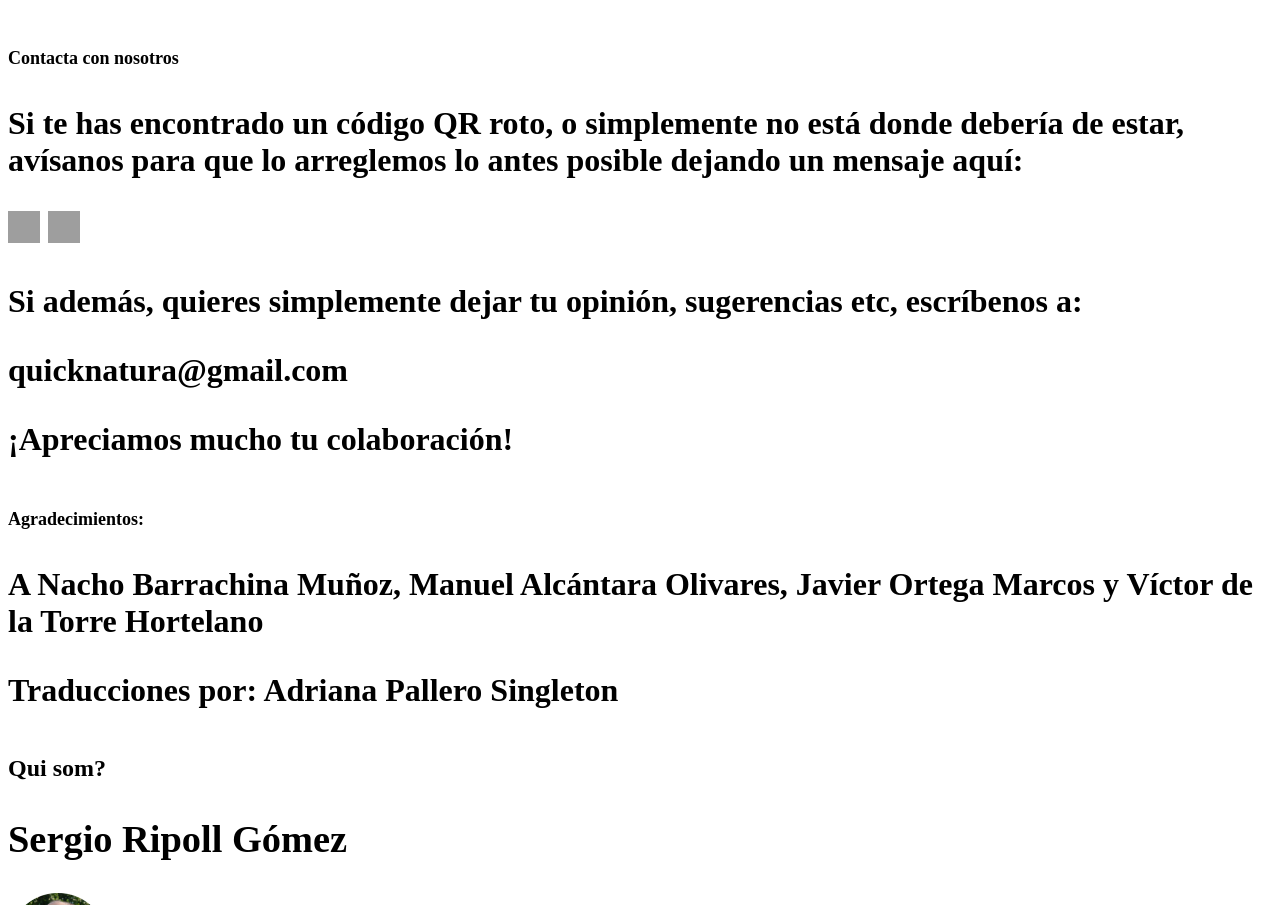
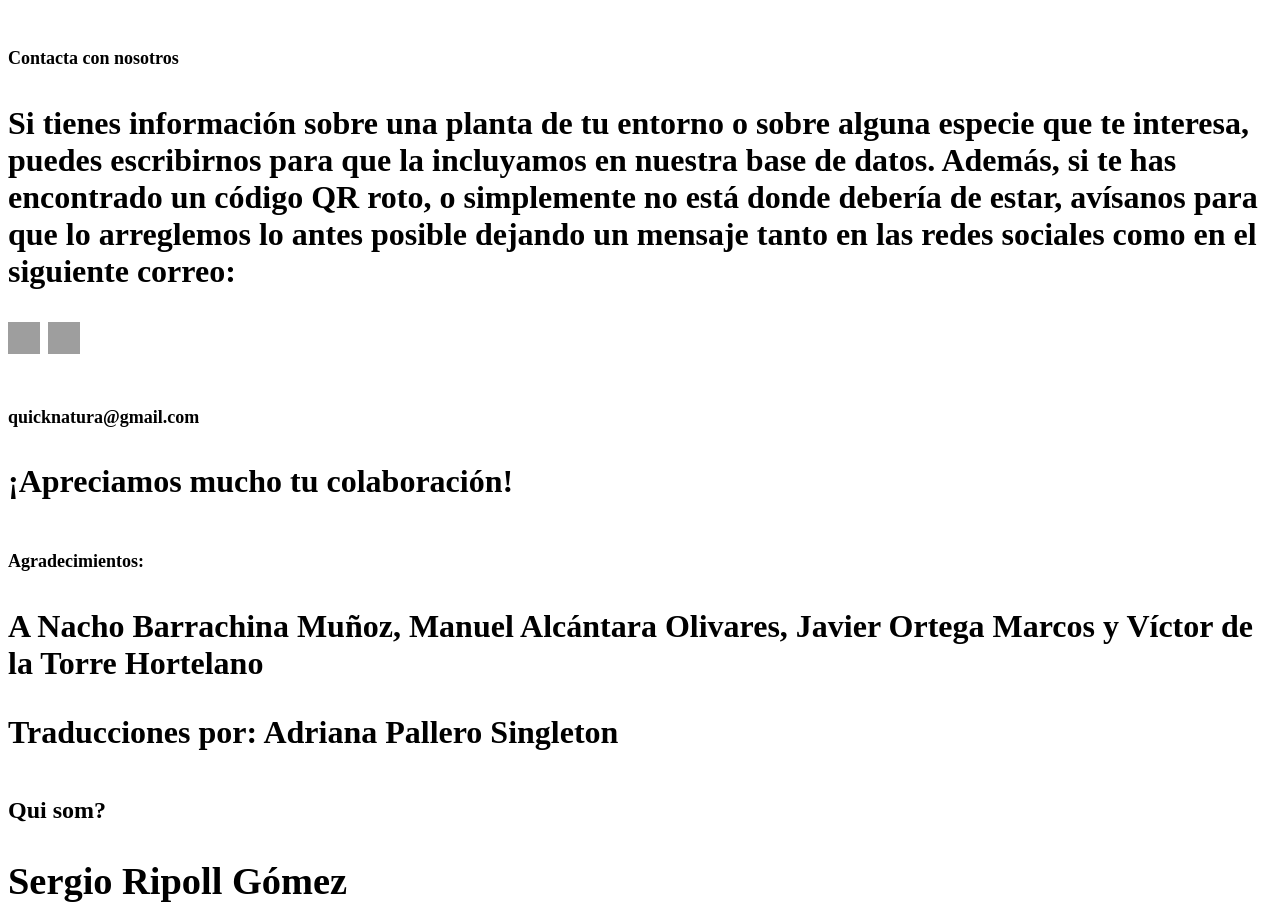
Before and after one commit to danicaamano/Quick-Natura-Project, a plain HTML site: page contacto.html in a window 1280 px wide. Shown: the part 1304-2209 px from the top of the page. Drawn offline with Linux system fonts and the light colour scheme; grey boxes are pictures that could not be loaded.

Commit message:
Contacto. Información ampliada.

```diff
--- a/contacto.html
+++ b/contacto.html
@@ -15,11 +15,9 @@
         <p>"Soy Ingeniero superior en informática y actualmente trabajo como desarrollador de páginas web. Interesado en el diseño multimedia y aficionado al mundo natural desde siempre, veo en este proyecto una buena manera de aprender y mejorar mis conocimientos en varios campos."</p>
 
         <p><big><b><font size="4">Contacta con nosotros</font></b></big></p>
-        <p>Si te has encontrado un código QR roto, o simplemente no está donde debería de estar, avísanos para que lo arreglemos lo antes posible dejando un mensaje aquí:</p>
+        <p>Si tienes información sobre una planta de tu entorno o sobre alguna especie que te interesa, puedes escribirnos para que la incluyamos en nuestra base de datos. Además, si te has encontrado un código QR roto, o simplemente no está donde debería de estar, avísanos para que lo arreglemos lo antes posible dejando un mensaje tanto en las redes sociales como en el siguiente correo:</p>
         <p><a href="https://www.facebook.com/quicknatura" target="_blank"><img alt="Contacta con nosotros" height="32" src="http://1.bp.blogspot.com/-PrByV4NBlSs/UiXnD1FEFnI/AAAAAAAABws/dUhvcAdYRiY/s1600/Facebook+alt+1.png" title="Contacta con nosotros" width="32" /></a>  <a href="https://twitter.com/QuickNatura" target="_blank"><img alt="Síguenos en Twitter" height="32" src="http://3.bp.blogspot.com/-wlwaJJG-eOY/UiXnHS2jLsI/AAAAAAAAByQ/I2tLyZDLNL4/s1600/Twitter+NEW.png" title="Síguenos en Twitter" width="32" /></a></p>
-        <p>Si además, quieres simplemente dejar tu opinión, sugerencias etc, escríbenos a:</p>
-        <p> </p>
-        <p>quicknatura@gmail.com</p>
+        <p><font size="4"><b>quicknatura@gmail.com</b></font></p>
         <p>¡Apreciamos mucho tu colaboración!</p>
 
 
```
